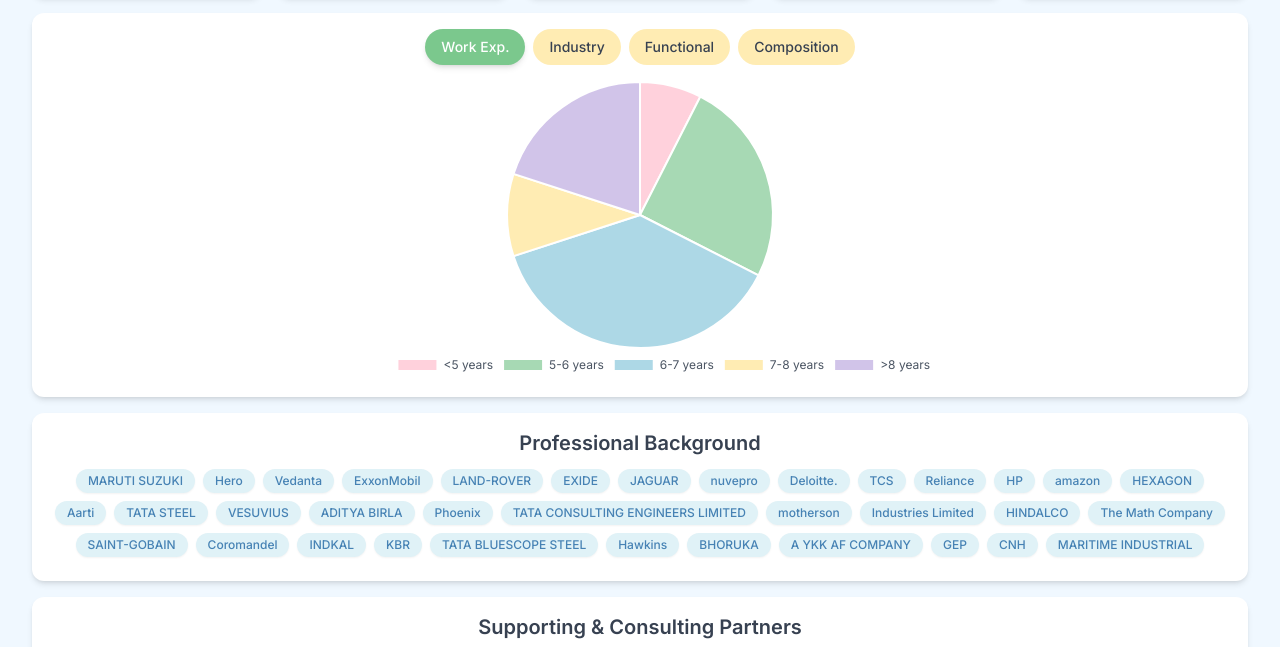
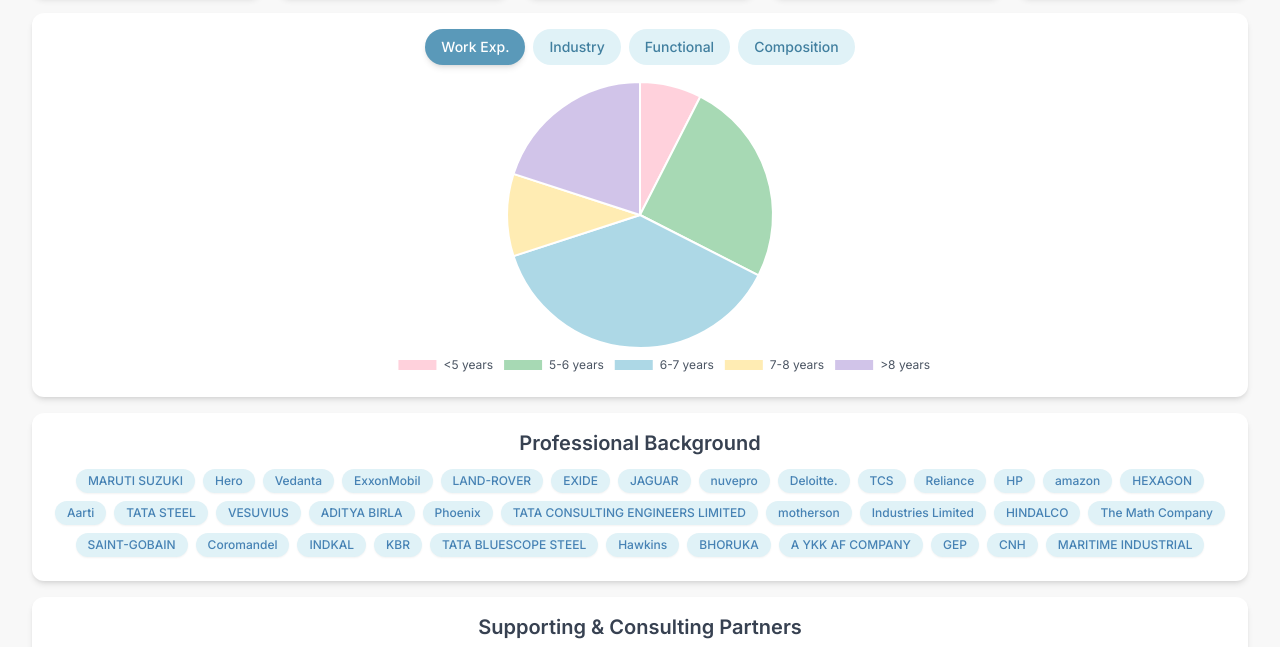
Before and after one commit to antnegi/VLM, a plain HTML site: page index.html in a window 1280 px wide. Shown: the part 395-1042 px from the top of the page. Drawn offline with nearby package versions, Linux system fonts and the light colour scheme.

Commit message:
index.html

```diff
--- a/index.html
+++ b/index.html
@@ -39,7 +39,7 @@
         }
     </style>
 </head>
-<body class="min-h-screen bg-[#F0F8FF] font-inter text-gray-800 p-4 sm:p-6 lg:p-8 flex flex-col">
+<body class="min-h-screen bg-[#F8F8F8] font-inter text-gray-800 p-4 sm:p-6 lg:p-8 flex flex-col">
     <div id="dashboard-root" class="w-full h-full flex flex-col">
         <!-- Dashboard content will be rendered here by JavaScript -->
     </div>
@@ -137,7 +137,7 @@
             ]
         };
 
-        // Expanded set of pastel colors for charts and elements
+        // Expanded set of pastel colors for charts and elements (more diverse)
         const CHART_COLORS = [
             '#FFD1DC', // Pastel Pink
             '#A7D9B4', // Pastel Green
@@ -151,12 +151,14 @@
             '#E6E6FA'  // Lavender Blush
         ];
 
-        // Main theme colors for background and primary elements
-        const PRIMARY_PASTEL_BG = '#F0F8FF'; // Alice Blue (very light blue)
-        const PRIMARY_PASTEL_TEXT = '#4682B4'; // Steel Blue (for main headings/accents)
-        const COMPLEMENTARY_PASTEL_BUTTON_ACTIVE = '#7BC88D'; // Medium Green
-        const COMPLEMENTARY_PASTEL_BUTTON_INACTIVE = '#FFECB3'; // Pastel Yellow
-        const COMPLEMENTARY_PASTEL_BUTTON_HOVER = '#FFEE58'; // Slightly darker yellow
+        // Main theme colors for background and primary elements (harmonious, less violet-centric)
+        const PRIMARY_BG = '#F8F8F8'; // Very light grey
+        const PRIMARY_TEXT = '#2C5F7F'; // Muted Teal/Blue for main headings/accents
+        const HIGHLIGHT_TEXT = '#407F9F'; // Slightly brighter Teal/Blue for highlight numbers
+        const BUTTON_ACTIVE_BG = '#5A99B9'; // Medium Blue for active buttons
+        const BUTTON_INACTIVE_BG = '#E0F2F7'; // Very light blue for inactive buttons
+        const BUTTON_INACTIVE_TEXT = '#407F9F'; // Matching highlight text for inactive buttons
+        const BUTTON_HOVER_BG = '#B0E0E6'; // Lighter Blue for button hover
 
         let currentChartInstance = null; // To store the Chart.js instance for destruction
 
@@ -169,7 +171,7 @@
             header.className = 'text-center mb-4 bg-white p-4 rounded-xl shadow-lg flex-shrink-0';
             header.innerHTML = `
                 <img src="http://googleusercontent.com/file_content/8" alt="VLMP Logo" class="mx-auto h-16 sm:h-20 mb-2 object-contain rounded-md" />
-                <h1 class="text-2xl sm:text-3xl lg:text-4xl font-extrabold text-[${PRIMARY_PASTEL_TEXT}] mb-1">
+                <h1 class="text-2xl sm:text-3xl lg:text-4xl font-extrabold text-[${PRIMARY_TEXT}] mb-1">
                     PGPEx-VLM Batch Profile
                 </h1>
                 <h2 class="text-lg sm:text-xl lg:text-2xl font-semibold text-gray-700 mb-1">
@@ -178,7 +180,7 @@
                 <p class="text-sm sm:text-base text-gray-600 italic">
                     ${batchData.batchInfo}
                 </p>
-                <p class="text-base sm:text-lg font-medium text-[${PRIMARY_PASTEL_TEXT}] mt-2 max-w-3xl mx-auto">
+                <p class="text-base sm:text-lg font-medium text-[${PRIMARY_TEXT}] mt-2 max-w-3xl mx-auto">
                     "${batchData.tagline}"
                 </p>
             `;
@@ -189,23 +191,23 @@
             highlights.className = 'grid grid-cols-2 sm:grid-cols-3 lg:grid-cols-5 gap-4 mb-4 flex-shrink-0';
             highlights.innerHTML = `
                 <div class="bg-white p-3 rounded-xl shadow-md flex flex-col items-center justify-center text-center">
-                    <p class="text-3xl font-bold text-[${PRIMARY_PASTEL_TEXT}]">${batchData.batchSize}</p>
+                    <p class="text-3xl font-bold text-[${HIGHLIGHT_TEXT}]">${batchData.batchSize}</p>
                     <p class="text-sm text-gray-600 mt-1">Batch Size</p>
                 </div>
                 <div class="bg-white p-3 rounded-xl shadow-md flex flex-col items-center justify-center text-center">
-                    <p class="text-3xl font-bold text-[${PRIMARY_PASTEL_TEXT}]">${batchData.averageAge}</p>
+                    <p class="text-3xl font-bold text-[${HIGHLIGHT_TEXT}]">${batchData.averageAge}</p>
                     <p class="text-sm text-gray-600 mt-1">Avg. Age</p>
                 </div>
                 <div class="bg-white p-3 rounded-xl shadow-md flex flex-col items-center justify-center text-center">
-                    <p class="text-3xl font-bold text-[${PRIMARY_PASTEL_TEXT}]">${batchData.averageWorkExperience}</p>
+                    <p class="text-3xl font-bold text-[${HIGHLIGHT_TEXT}]">${batchData.averageWorkExperience}</p>
                     <p class="text-sm text-gray-600 mt-1">Avg. Work Exp. (Yrs)</p>
                 </div>
                 <div class="bg-white p-3 rounded-xl shadow-md flex flex-col items-center justify-center text-center">
-                    <p class="text-3xl font-bold text-[${PRIMARY_PASTEL_TEXT}]">${batchData.globalExposure}%</p>
+                    <p class="text-3xl font-bold text-[${HIGHLIGHT_TEXT}]">${batchData.globalExposure}%</p>
                     <p class="text-sm text-gray-600 mt-1">Global Exposure</p>
                 </div>
                 <div class="bg-white p-3 rounded-xl shadow-md flex flex-col items-center justify-center text-center">
-                    <p class="text-3xl font-bold text-[${PRIMARY_PASTEL_TEXT}]">${batchData.nitIitPsuPercentage}%</p>
+                    <p class="text-3xl font-bold text-[${HIGHLIGHT_TEXT}]">${batchData.nitIitPsuPercentage}%</p>
                     <p class="text-sm text-gray-600 mt-1">From NIT, IIT & PSU</p>
                 </div>
             `;
@@ -217,16 +219,16 @@
             chartsSection.innerHTML = `
                 <div class="bg-white p-4 rounded-xl shadow-md mb-4 flex-grow flex flex-col">
                     <div id="chart-tabs" class="flex flex-wrap justify-center gap-2 mb-4 flex-shrink-0">
-                        <button id="tab-workExperience" class="px-4 py-2 rounded-full text-sm font-medium transition-colors duration-200 bg-[${COMPLEMENTARY_PASTEL_BUTTON_ACTIVE}] text-white shadow-md">
+                        <button id="tab-workExperience" class="px-4 py-2 rounded-full text-sm font-medium transition-colors duration-200 bg-[${BUTTON_ACTIVE_BG}] text-white shadow-md">
                             Work Exp.
                         </button>
-                        <button id="tab-industry" class="px-4 py-2 rounded-full text-sm font-medium transition-colors duration-200 bg-[${COMPLEMENTARY_PASTEL_BUTTON_INACTIVE}] text-gray-700 hover:bg-[${COMPLEMENTARY_PASTEL_BUTTON_HOVER}]">
+                        <button id="tab-industry" class="px-4 py-2 rounded-full text-sm font-medium transition-colors duration-200 bg-[${BUTTON_INACTIVE_BG}] text-[${BUTTON_INACTIVE_TEXT}] hover:bg-[${BUTTON_HOVER_BG}]">
                             Industry
                         </button>
-                        <button id="tab-functional" class="px-4 py-2 rounded-full text-sm font-medium transition-colors duration-200 bg-[${COMPLEMENTARY_PASTEL_BUTTON_INACTIVE}] text-gray-700 hover:bg-[${COMPLEMENTARY_PASTEL_BUTTON_HOVER}]">
+                        <button id="tab-functional" class="px-4 py-2 rounded-full text-sm font-medium transition-colors duration-200 bg-[${BUTTON_INACTIVE_BG}] text-[${BUTTON_INACTIVE_TEXT}] hover:bg-[${BUTTON_HOVER_BG}]">
                             Functional
                         </button>
-                        <button id="tab-composition" class="px-4 py-2 rounded-full text-sm font-medium transition-colors duration-200 bg-[${COMPLEMENTARY_PASTEL_BUTTON_INACTIVE}] text-gray-700 hover:bg-[${COMPLEMENTARY_PASTEL_BUTTON_HOVER}]">
+                        <button id="tab-composition" class="px-4 py-2 rounded-full text-sm font-medium transition-colors duration-200 bg-[${BUTTON_INACTIVE_BG}] text-[${BUTTON_INACTIVE_TEXT}] hover:bg-[${BUTTON_HOVER_BG}]">
                             Composition
                         </button>
                     </div>
@@ -364,9 +366,9 @@
                     // Update active button styles
                     chartTabs.querySelectorAll('button').forEach(btn => {
                         if (btn.id === `tab-${newActiveChart}`) {
-                            btn.className = `px-4 py-2 rounded-full text-sm font-medium transition-colors duration-200 bg-[${COMPLEMENTARY_PASTEL_BUTTON_ACTIVE}] text-white shadow-md`;
+                            btn.className = `px-4 py-2 rounded-full text-sm font-medium transition-colors duration-200 bg-[${BUTTON_ACTIVE_BG}] text-white shadow-md`;
                         } else {
-                            btn.className = `px-4 py-2 rounded-full text-sm font-medium transition-colors duration-200 bg-[${COMPLEMENTARY_PASTEL_BUTTON_INACTIVE}] text-gray-700 hover:bg-[${COMPLEMENTARY_PASTEL_BUTTON_HOVER}]`;
+                            btn.className = `px-4 py-2 rounded-full text-sm font-medium transition-colors duration-200 bg-[${BUTTON_INACTIVE_BG}] text-[${BUTTON_INACTIVE_TEXT}] hover:bg-[${BUTTON_HOVER_BG}]`;
                         }
                     });
 
```
